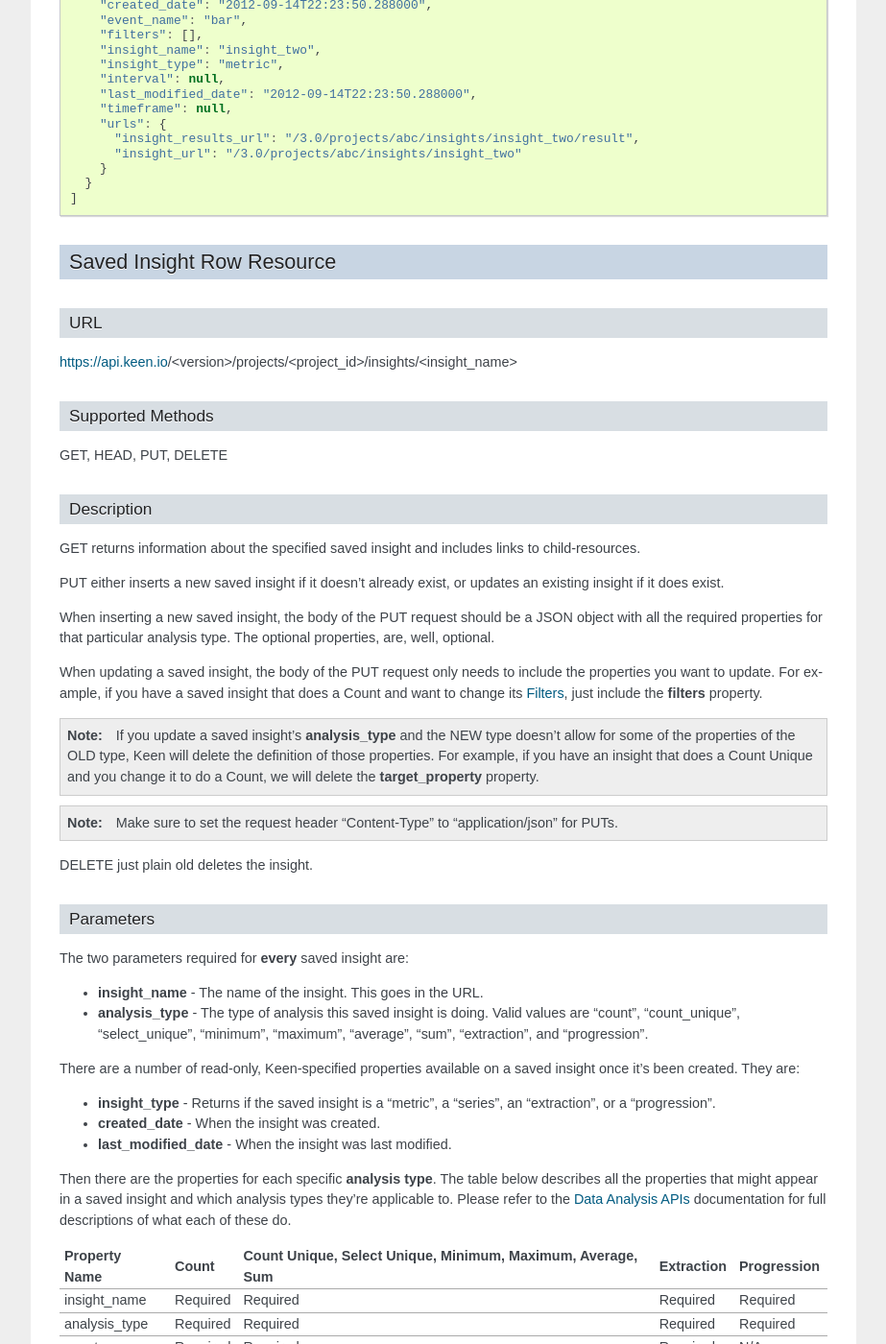
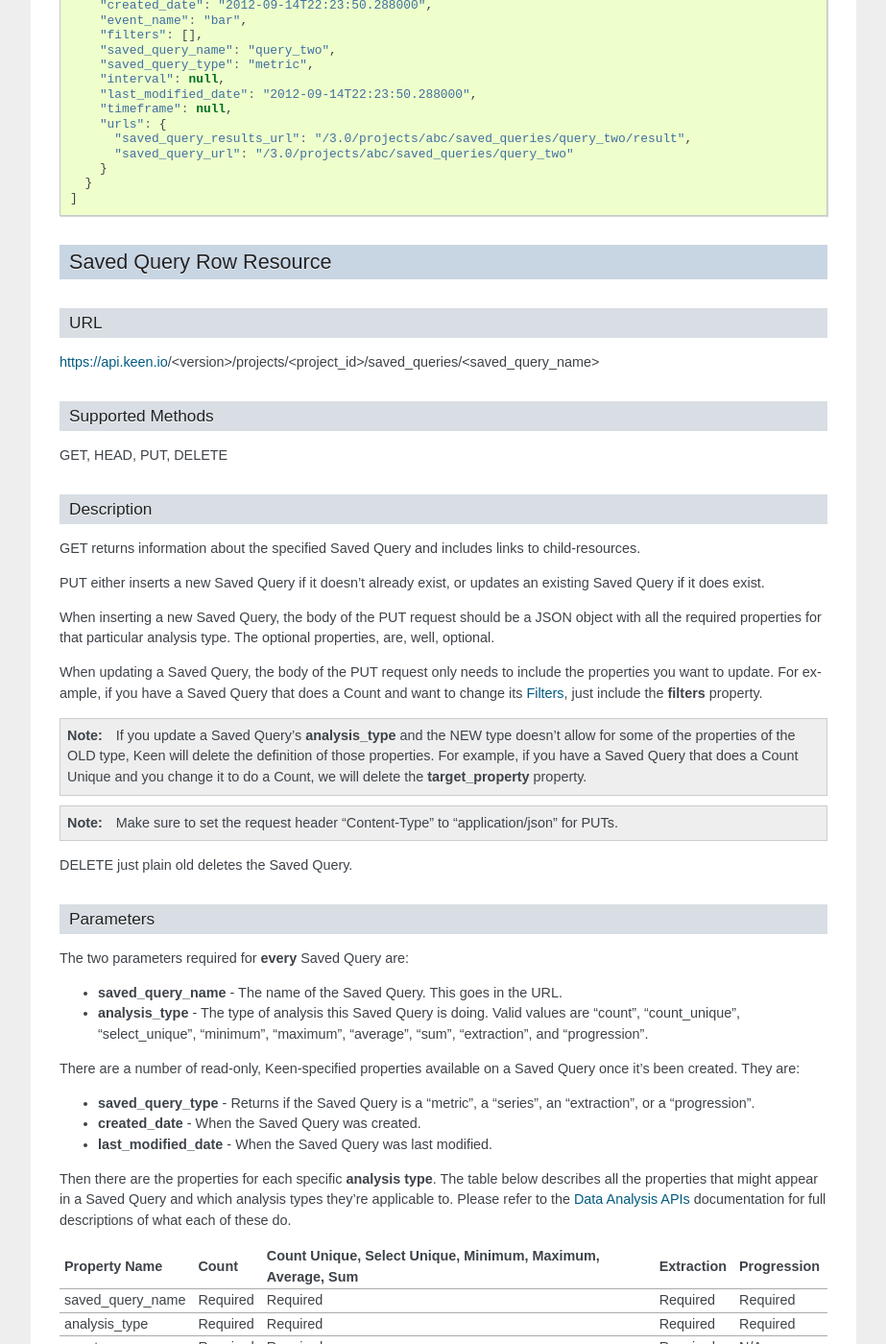
Before and after one commit to keenlabs/Keen-Docs, a Sphinx documentation site: the page built from source/api/reference.rst, in a window 1280 px wide and 1400 px high, scrolled down 19418 px. Shown: the whole window at 96% size, without its empty margins (198-1121 px from the left). Built offline with Sphinx 7.4.7, drawn with Linux system fonts in a browser that asks for light colours; some of the changed text lies outside the part shown.

Commit message:
More insights to saved queries

```diff
--- a/source/api/reference.rst
+++ b/source/api/reference.rst
@@ -24,9 +24,9 @@ Contents:
 * :ref:`select-unique-resource` - Returns a list of unique items meeting specified criteria.
 * :ref:`extraction-resource` - Returns data meeting specified criteria.
 * :ref:`progression-resource` - Returns a Progression. Read more about :doc:`/data_analysis/progressions`.
-* :ref:`saved-insights-list-resource` - Returns all the existing saved insights for the specific projects.
-* :ref:`saved-insight-row-resource` - Returns information about a single saved insight. Also supports inserting a new saved insight or updating an existing one.
-* :ref:`saved-insight-row-result-resource` - Returns the analysis results of a single saved insight.
+* :ref:`saved-query-list-resource` - Returns all the existing saved queries for the specific projects.
+* :ref:`saved-query-row-resource` - Returns information about a single Saved Query. Also supports inserting a new Saved Query or updating an existing one.
+* :ref:`saved-query-row-result-resource` - Returns the analysis results of a single Saved Query.
 
 .. _versions-resource:
 
@@ -172,7 +172,7 @@ Example Response
       ],
       "events_url": "/3.0/projects/4fea721933da5b4e8e000002/events",
       "id": "4fea721933da5b4e8e000002",
-      "insights": [],
+      "saved_queries": [],
       "name": "Click to Buy (iOS)",
       "queries_url": "/3.0/projects/4fea721933da5b4e8e000002/queries",
       "url": "/3.0/projects/4fea721933da5b4e8e000002"
@@ -236,7 +236,7 @@ Example Response
     ],
     "events_url": "/3.0/projects/4fea721933da5b4e8e000002/events",
     "id": "4fea721933da5b4e8e000002",
-    "insights": [],
+    "saved_queries": [],
     "name": "Click to Buy (iOS)",
     "queries_url": "/3.0/projects/4fea721933da5b4e8e000002/queries",
     "url": "/3.0/projects/4fea721933da5b4e8e000002"
@@ -555,7 +555,7 @@ Example POST Response
 .. _queries-resource:
 
 Queries Resource
-===============
+=================
 
 ----
 URL
@@ -1061,16 +1061,16 @@ Example Response
     ]
   }
 
-.. _saved-insights-list-resource:
+.. _saved-query-list-resource:
 
-Saved Insights List Resource
+Saved Queries List Resource
 ============================
 
 ----
 URL
 ----
 
-https://api.keen.io/<version>/projects/<project_id>/insights
+https://api.keen.io/<version>/projects/<project_id>/saved_queries
 
 -----------------
 Supported Methods
@@ -1082,7 +1082,7 @@ GET, HEAD
 Description
 -----------
 
-GET returns all the available saved insights for the specified project as well as links to child-resources.
+GET returns all the available Saved Queries for the specified project as well as links to child-resources.
 
 ------------
 Request Body
@@ -1102,14 +1102,14 @@ Example Response
       "created_date": "2012-09-14T22:23:50.259000",
       "event_name": "foo",
       "filters": [],
-      "insight_name": "insight_one",
-      "insight_type": "metric",
+      "saved_query_name": "query_one",
+      "saved_query_type": "metric",
       "interval": null,
       "last_modified_date": "2012-09-14T22:23:50.259000",
       "timeframe": null,
       "urls": {
-        "insight_results_url": "/3.0/projects/abc/insights/insight_one/result",
-        "insight_url": "/3.0/projects/abc/insights/insight_one"
+        "saved_query_results_url": "/3.0/projects/abc/saved_queries/query_one/result",
+        "saved_query_url": "/3.0/projects/abc/saved_queries/query_one"
       }
     },
     {
@@ -1117,28 +1117,28 @@ Example Response
       "created_date": "2012-09-14T22:23:50.288000",
       "event_name": "bar",
       "filters": [],
-      "insight_name": "insight_two",
-      "insight_type": "metric",
+      "saved_query_name": "query_two",
+      "saved_query_type": "metric",
       "interval": null,
       "last_modified_date": "2012-09-14T22:23:50.288000",
       "timeframe": null,
       "urls": {
-        "insight_results_url": "/3.0/projects/abc/insights/insight_two/result",
-        "insight_url": "/3.0/projects/abc/insights/insight_two"
+        "saved_query_results_url": "/3.0/projects/abc/saved_queries/query_two/result",
+        "saved_query_url": "/3.0/projects/abc/saved_queries/query_two"
       }
     }
   ]
 
-.. _saved-insight-row-resource:
+.. _saved-query-row-resource:
 
-Saved Insight Row Resource
+Saved Query Row Resource
 ==========================
 
 ----
 URL
 ----
 
-https://api.keen.io/<version>/projects/<project_id>/insights/<insight_name>
+https://api.keen.io/<version>/projects/<project_id>/saved_queries/<saved_query_name>
 
 -----------------
 Supported Methods
@@ -1150,25 +1150,25 @@ GET, HEAD, PUT, DELETE
 Description
 -----------
 
-GET returns information about the specified saved insight and includes links to child-resources.
+GET returns information about the specified Saved Query and includes links to child-resources.
 
-PUT either inserts a new saved insight if it doesn't already exist, or updates an existing insight if it does exist.
+PUT either inserts a new Saved Query if it doesn't already exist, or updates an existing Saved Query if it does exist.
 
-When inserting a new saved insight, the body of the PUT request should be a JSON object with all the required properties for that particular analysis type. The optional properties, are, well, optional.
+When inserting a new Saved Query, the body of the PUT request should be a JSON object with all the required properties for that particular analysis type. The optional properties, are, well, optional.
 
-When updating a saved insight, the body of the PUT request only needs to include the properties you want to update. For example, if you have a saved insight that does a Count and want to change its :doc:`/data_analysis/filters`, just include the **filters** property.
+When updating a Saved Query, the body of the PUT request only needs to include the properties you want to update. For example, if you have a Saved Query that does a Count and want to change its :doc:`/data_analysis/filters`, just include the **filters** property.
 
-.. note:: If you update a saved insight's **analysis_type** and the NEW type doesn't allow for some of the properties of the OLD type, Keen will delete the definition of those properties. For example, if you have an insight that does a Count Unique and you change it to do a Count, we will delete the **target_property** property.
+.. note:: If you update a Saved Query's **analysis_type** and the NEW type doesn't allow for some of the properties of the OLD type, Keen will delete the definition of those properties. For example, if you have a Saved Query that does a Count Unique and you change it to do a Count, we will delete the **target_property** property.
 
 .. note:: Make sure to set the request header "Content-Type" to "application/json" for PUTs.
 
-DELETE just plain old deletes the insight.
+DELETE just plain old deletes the Saved Query.
 
 ----------
 Parameters
 ----------
 
-.. include:: /data_analysis/saved_insight_parameters.txt
+.. include:: /data_analysis/saved_query_parameters.txt
 
 ----------------
 GET Request Body
@@ -1187,14 +1187,14 @@ Example GET Response
     "created_date": "2012-09-14T22:23:50.259000",
     "event_name": "foo",
     "filters": [],
-    "insight_name": "insight_one",
-    "insight_type": "metric",
+    "saved_query_name": "query_three",
+    "saved_query_type": "metric",
     "interval": null,
     "last_modified_date": "2012-09-14T22:23:50.259000",
     "timeframe": null,
     "urls": {
-      "insight_results_url": "/3.0/projects/abc/insights/insight_one/result",
-      "insight_url": "/3.0/projects/abc/insights/insight_one"
+      "saved_query_results_url": "/3.0/projects/abc/saved_queries/query_three/result",
+      "saved_query_url": "/3.0/projects/abc/saved_queries/query_three"
     }
   }
 
@@ -1217,34 +1217,34 @@ Example POST Response
 
   {
     "created": true,
-    "insight": {
+    "saved_query": {
       "analysis_type": "count",
       "created_date": "2012-09-14T22:23:50.259178",
-      "event_name": "foo",
+      "collection": "foo",
       "filters": [],
-      "insight_name": "insight_one",
-      "insight_type": "metric",
+      "saved_query_name": "query_four",
+      "saved_query_type": "metric",
       "interval": null,
       "last_modified_date": "2012-09-14T22:23:50.259178",
       "timeframe": null,
       "urls": {
-        "insight_results_url": "/3.0/projects/abc/insights/insight_one/result",
-        "insight_url": "/3.0/projects/abc/insights/insight_one"
+        "saved_query_results_url": "/3.0/projects/abc/saved_queries/query_four/result",
+        "saved_query_url": "/3.0/projects/abc/saved_queries/query_four"
       }
     },
     "updated": false
   }
 
-.. _saved-insight-row-result-resource:
+.. _saved-query-row-result-resource:
 
-Saved Insight Row Result Resource
+Saved Query Row Result Resource
 =================================
 
 ----
 URL
 ----
 
-https://api.keen.io/<version>/projects/<project_id>/insights/<event_name>/result
+https://api.keen.io/<version>/projects/<project_id>/saved_queries/<event_collection>/result
 
 -----------------
 Supported Methods
@@ -1256,7 +1256,7 @@ GET, HEAD
 Description
 -----------
 
-GET returns the results of the specified saved insight.
+GET returns the results of the specified Saved Query.
 
 ------------
 Request Body
--- a/source/data_analysis/extractions.rst
+++ b/source/data_analysis/extractions.rst
@@ -27,7 +27,7 @@ You can perform a data extraction at any time from the Keen.io website or via AP
 
 * Extractions are done by :ref:`Event Collection<event-collections>`. If you want to extract 100% of your data from Keen, you'll need to run the extraction for each Event Collection.
 
-You can also programmatically request extractions via the :ref:`extraction-resource` or via :doc:`saved_insights` in our API. The Data Extraction APIs can be used to, for example, set up a nightly job that will have the data you need ready and waiting in your inbox in the morning.
+You can also programmatically request extractions via the :ref:`extraction-resource` or via :doc:`saved_queries` in our API. The Data Extraction APIs can be used to, for example, set up a nightly job that will have the data you need ready and waiting in your inbox in the morning.
 
 Performing a Data Extraction to File is done via an HTTP GET request that follows this pattern:
 
--- a/source/data_analysis/meta_analysis.rst
+++ b/source/data_analysis/meta_analysis.rst
@@ -1,7 +1,7 @@
 ===================
 Meta Analysis Tools
 ===================
-These tools can be used to get information about your projects, event collections, saved insights, etc.
+These tools can be used to get information about your projects, event collections, Saved Queries, etc.
 
 * :ref:`versions-resource` - The entry point to our APIs. Returns the available API versions and links to the :ref:`discovery-resource`.
 * :ref:`discovery-resource` - Returns the available child resources. Currently, the only child resource is the :ref:`projects-list-resource`.
@@ -10,4 +10,4 @@ These tools can be used to get information about your projects, event collection
 * :ref:`event-collections-list-resource` - Returns detailed information about all the event collections in the specific project, as well as links to them. Also used for bulk-inserting events.
 * :ref:`event-collection-row-resource` - Returns event collection info including properties and their type. It also returns links to sub-resources. Also used for inserting events.
 * :ref:`queries-resource` - Returns links to the available Queries, i.e. :doc:`metrics`, :doc:`progressions`, :doc:`extractions`.
-* :ref:`saved-insights-list-resource` - Returns all the available :doc:`saved_insights` in this project as well as links to each of their :ref:`saved-insight-row-resource`.
+* :ref:`saved-query-list-resource` - Returns all the available :doc:`saved_queries` in this project as well as links to each of their :ref:`saved-query-row-resource`.
--- a/source/data_analysis/saved_insight_parameters.txt
+++ b/source/data_analysis/saved_query_parameters.txt
@@ -1,20 +1,20 @@
-The two parameters required for **every** saved insight are:
+The two parameters required for **every** Saved Query are:
 
-* **insight_name** - The name of the insight. This goes in the URL.
-* **analysis_type** - The type of analysis this saved insight is doing. Valid values are "count", "count_unique", "select_unique", "minimum", "maximum", "average", "sum", "extraction", and "progression".
+* **saved_query_name** - The name of the Saved Query. This goes in the URL.
+* **analysis_type** - The type of analysis this Saved Query is doing. Valid values are "count", "count_unique", "select_unique", "minimum", "maximum", "average", "sum", "extraction", and "progression".
 
-There are a number of read-only, Keen-specified properties available on a saved insight once it's been created. They are:
+There are a number of read-only, Keen-specified properties available on a Saved Query once it's been created. They are:
 
-* **insight_type** - Returns if the saved insight is a "metric", a "series", an "extraction", or a "progression".
-* **created_date** - When the insight was created.
-* **last_modified_date** - When the insight was last modified.
+* **saved_query_type** - Returns if the Saved Query is a "metric", a "series", an "extraction", or a "progression".
+* **created_date** - When the Saved Query was created.
+* **last_modified_date** - When the Saved Query was last modified.
 
-Then there are the properties for each specific **analysis type**. The table below describes all the properties that might appear in a saved insight and which analysis types they're applicable to. Please refer to the :doc:`/data_analysis/data_analysis` documentation for full descriptions of what each of these do.
+Then there are the properties for each specific **analysis type**. The table below describes all the properties that might appear in a Saved Query and which analysis types they're applicable to. Please refer to the :doc:`/data_analysis/data_analysis` documentation for full descriptions of what each of these do.
 
 +-----------------+----------+-------------------------------------------------------------+------------+------------+
 | Property Name   | Count    | Count Unique, Select Unique, Minimum, Maximum, Average, Sum | Extraction | Progression|
 +=================+==========+=============================================================+============+============+
-| insight_name    | Required | Required                                                    | Required   | Required   |
+| saved_query_name| Required | Required                                                    | Required   | Required   |
 +-----------------+----------+-------------------------------------------------------------+------------+------------+
 | analysis_type   | Required | Required                                                    | Required   | Required   |
 +-----------------+----------+-------------------------------------------------------------+------------+------------+
```
Also changed, not shown: source/data_analysis/saved_queries.rst (+18 -18 lines).
